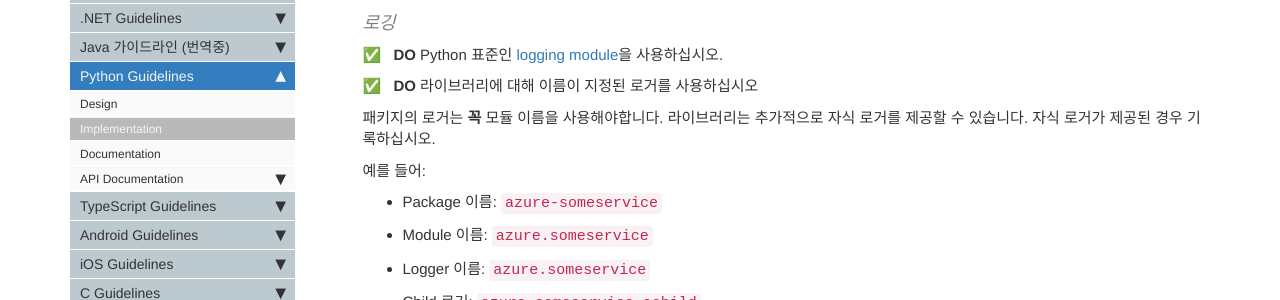
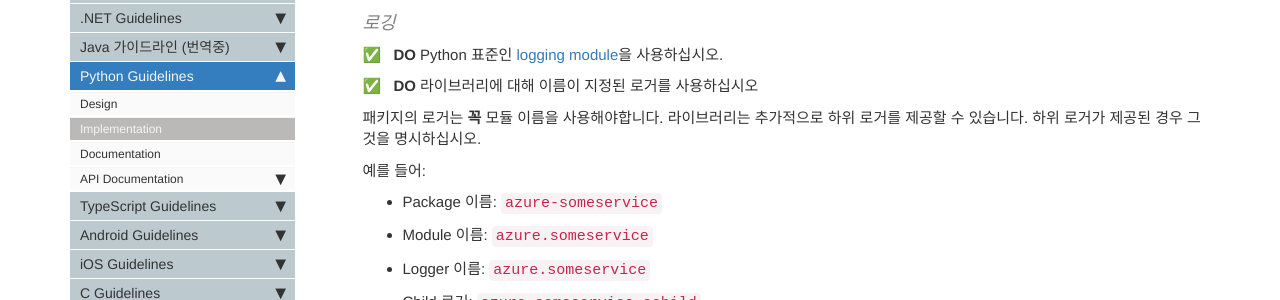
Before and after one commit to Azure/azure-sdk-korean, a Jekyll site: the page built from docs/python/implementation.md, in a window 1280 px wide and 900 px high, scrolled down 4155 px. Shown: the part 151-451 px from the top of the window. Built offline with Jekyll 4.4.1, drawn with Linux system fonts in a browser that asks for light colours; comment, search, counter and statistics services are not loaded.

Commit message:
Update docs/python/implementation.md
Co-authored-by: Codejune <kbj9704@gmail.com>

```diff
--- a/docs/python/implementation.md
+++ b/docs/python/implementation.md
@@ -131,7 +131,7 @@ class MyCustomEnum(with_metaclass(CaseInsensitiveEnumMeta, str, Enum)):
 
 {% include requirement/MUST id="python-logging-nameed-logger" %} 라이브러리에 대해 이름이 지정된 로거를 사용하십시오
 
-패키지의 로거는 **꼭** 모듈 이름을 사용해야합니다. 라이브러리는 추가적으로 자식 로거를 제공할 수 있습니다. 자식 로거가 제공된 경우 기록하십시오.
+패키지의 로거는 **꼭** 모듈 이름을 사용해야합니다. 라이브러리는 추가적으로 하위 로거를 제공할 수 있습니다. 하위 로거가 제공된 경우 그것을 명시하십시오.
 
 예를 들어:
 - Package 이름: `azure-someservice`
```
